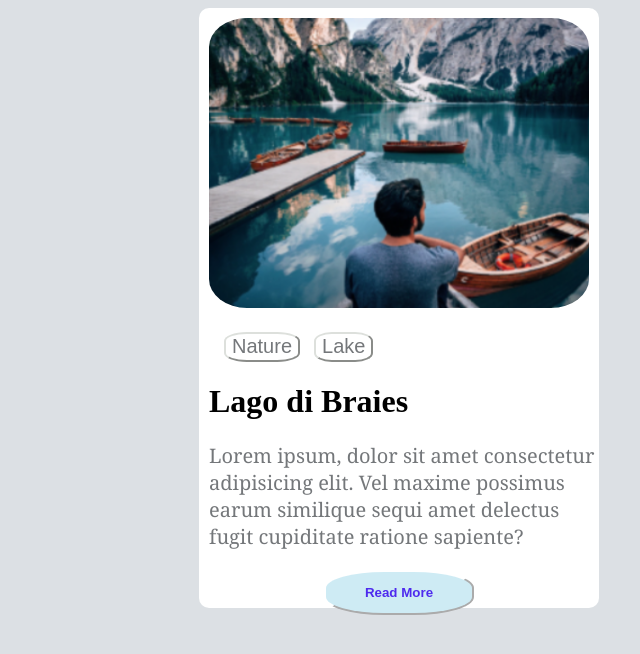
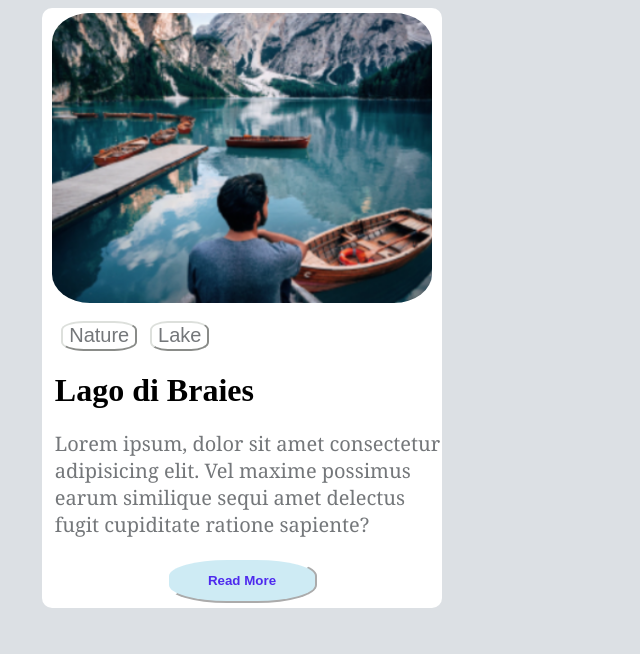
Before and after one commit to OlibhiaGhosh/Web_Dev_Project1.0, a plain HTML site: page Challenge1/index.html in a window 1280 px wide. Shown: the whole page, without its empty margins (516-1156 px from the left). Drawn offline with Linux system fonts and the light colour scheme.

Commit message:
placed the elements correctly

```diff
--- a/Challenge1/index.html
+++ b/Challenge1/index.html
@@ -9,13 +9,16 @@
 <body>
     <div class="main">
         <img src="./img.png" alt="scenery" class="image"><br>
-        <button class="button button1" >Nature</button>
-        <button class="button">Lake</button>
+        <div class="grpofbutton">
+            <button class="button button1" >Nature</button>
+            <button class="button">Lake</button>
+        </div>
+
         <h1>Lago di Braies</h1>
         <div class="content">
             Lorem ipsum, dolor sit amet consectetur adipisicing elit. Vel maxime possimus earum similique sequi amet delectus fugit cupiditate ratione sapiente?
         </div>
-        <button class="button2"><b>Read More</b></button>
+        <button class="button2" ><b>Read More</b></button>
     </div>
 </body>
 </html>
--- a/Challenge1/style.css
+++ b/Challenge1/style.css
@@ -1,10 +1,5 @@
 html{
     background-color: rgba(198, 205, 211, 0.603);
-}
-body{
-    display:flex ;
-    justify-content: center;
-    align-items: center;
 }
 .main{
     width: 400px;
@@ -12,50 +7,65 @@ body{
     background-color: rgb(255, 255, 255);
     margin-left: 550px;
     border-radius: 10px;
+    display:flex ;
+    flex-direction: column;
+    justify-content: center;
+    align-items: center;
 }
 .content {
     font-family: Georgia, 'Times New Roman', Times, serif;
     font-size: 20px;
     background-color: rgb(255, 255, 255);
-    margin-left: 10px;
+    margin-left: 1vw;
     color: rgb(116, 119, 122);
 }
 
 
 .button{
-    margin-right:10px;
+    margin-right:1vw;
     height: 30px;
-    margin-top: 20px;
     border-radius: 30%;
     border-color: #dde0dc;
     font-size: 20px;
     color: rgb(116, 119, 122);
     background-color: rgb(255, 255, 255);
 
+
+
 }
 .button1{
-    margin-left: 25px;
+    margin-left: 1.5vw;
 }
 .image{
     width: 380px;
-    margin-top: 10px;
-    margin-left: 10px;
     border-radius: 10%;
+    display: flex;
+    align-items: center;
 }
 h1 {
     background-color: rgb(255, 255, 255);
-    margin-left: 10px;
+    margin-left:1vw;
+    display: flex;
+    justify-content:start;
+    align-self: flex-start;
 
 }
 .button2{
     margin-top: 20px;
     width: 150px;
     height: 45px;
-    margin-left: 125px;
     border-radius: 40%;
     border-color:rgb(255, 255, 255) ;
     background-color: rgb(206, 235, 244);
     color: rgb(78, 42, 238);
+    display: flex;
+    justify-content: center;
+    align-items: center;
 
 
 }
+.grpofbutton{
+   display: flex;
+   justify-content:start;
+   align-self: flex-start;
+}
```
